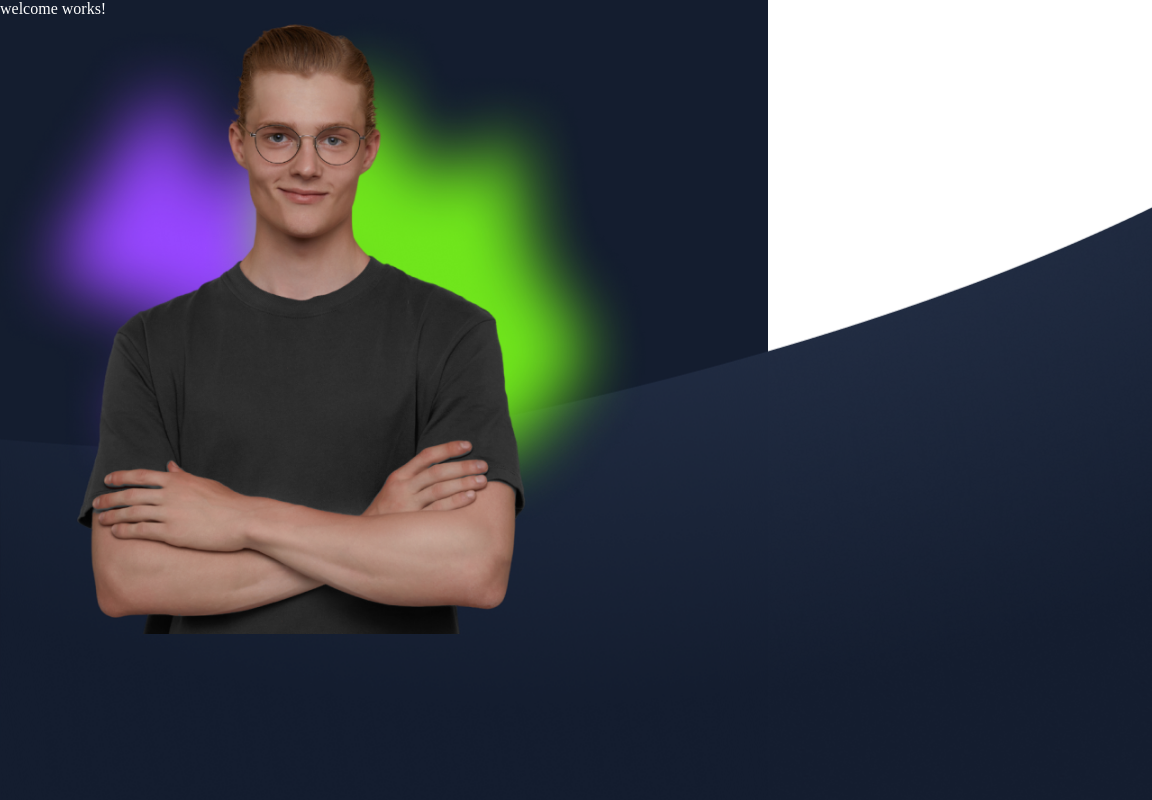
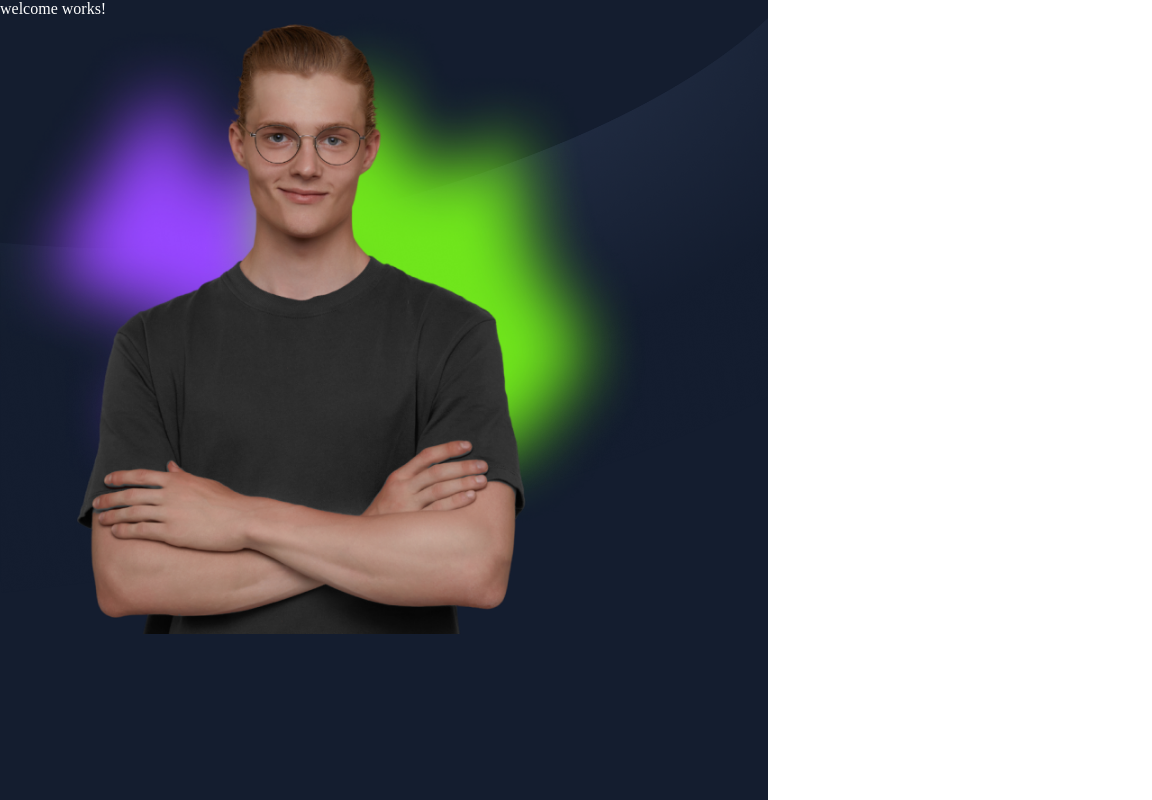
Before and after one commit to heikoNickel/PORTFOLIO, an Angular app: page / in a window 768 px wide. Shown: the top 800 px of the page, 1152 px wide, since content can reach past the window. Built offline with nearby package versions, Linux system fonts and the light colour scheme.

Commit message:
Geht immer noch nix

```diff
--- a/src/app/main-content/welcome/welcome.component.html
+++ b/src/app/main-content/welcome/welcome.component.html
@@ -1,7 +1,7 @@
 <section>
 <p>welcome works!</p>
 <!-- <div class="img-container-bow"><img class="hero-background" src="./assets/img/hero-background-28.png" alt="" /></div> -->
-<img class="hero-background" src="./assets/img/hero-background-28.png" alt="" />
-    <div class="img-container-profile"><img src="./assets/img/hero character photo.png" alt="" /></div>
+<div class="background-image-container"><img src="./assets/img/hero-background-28.png" alt="" /></div>
+<div class="img-container-profile"><img src="./assets/img/hero character photo.png" alt="" /></div>
 
 </section>
--- a/src/app/main-content/welcome/welcome.component.scss
+++ b/src/app/main-content/welcome/welcome.component.scss
@@ -45,20 +45,37 @@ p{
 //     }
 // }
 
-.hero-background{
-    max-width: 1440px;
-    height: auto;
-    object-fit: cover;
-    object-position: center;
-}
+// .hero-background{
+//     max-width: 1440px;
+//     height: auto;
+//     object-fit: cover;
+//     object-position: center;
+// }
 
 
-@media(min-width: 645px){
-    .img-container-bow{
-        // width: 0%;
-        max-width: 1440px;
-}
+// @media(min-width: 645px){
+//     .img-container-bow{
+//         // width: 0%;
+//         max-width: 1440px;
+// }}
 
+.background-image-container {
+            max-width: 1440px;
+            overflow: hidden;
+        }
 
+        .background-image-container img {
+            width: 100vw;
+            height: auto;
+        }
 
-}
+        @media (max-width: 800px) {
+            .background-image-container {
+                height: auto;
+            }
+
+            .background-image-container img {
+                width: 100%;
+                height: auto;
+            }
+        }
```
